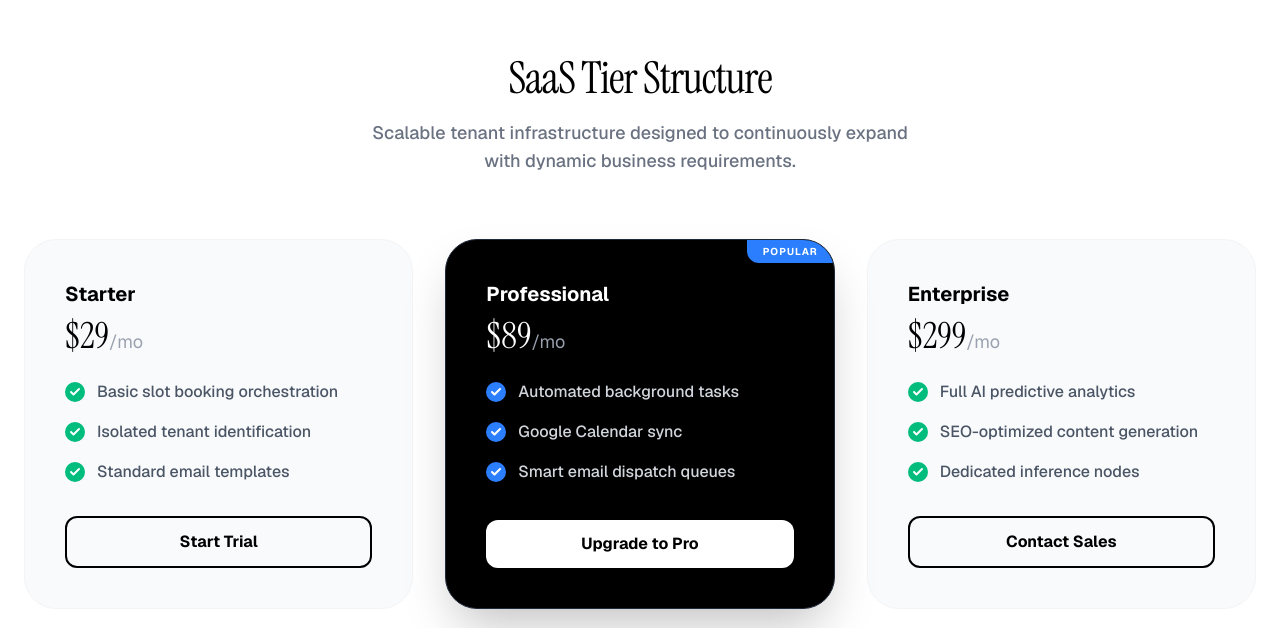
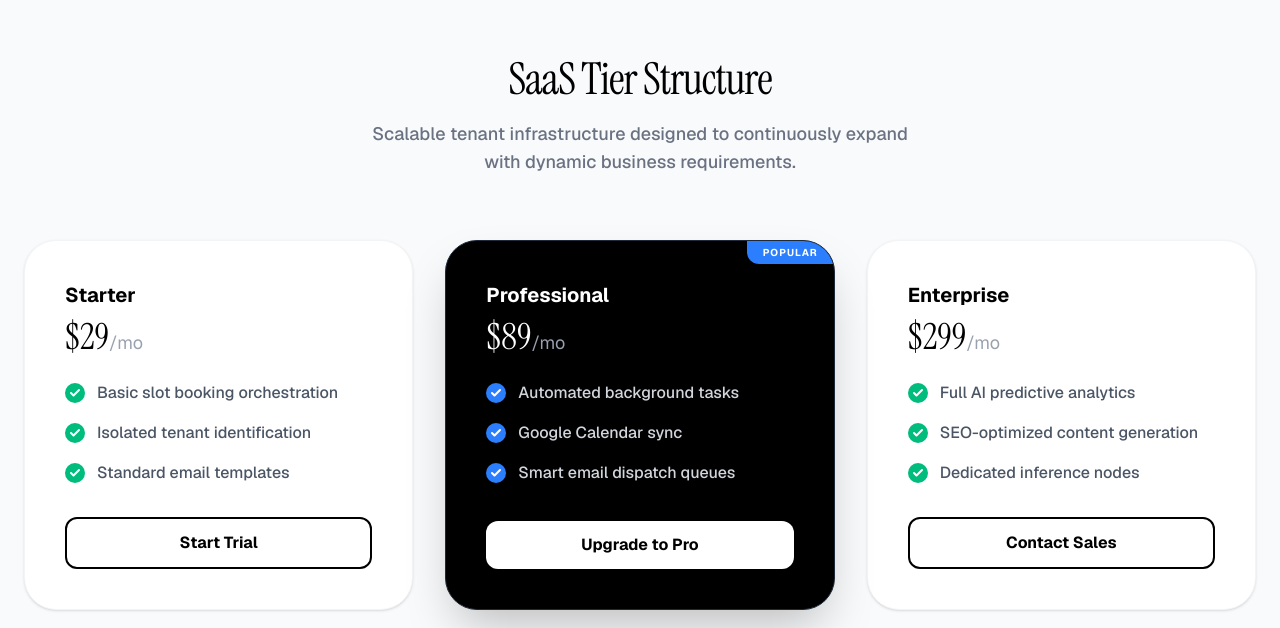
Before and after one commit to FlexSlotCustom0/FlexSlotCustom, a Next.js app in the folder frontend/: page / in a window 1280 px wide. Shown: the part 2532-3160 px from the top of the page. Built offline with nearby package versions, Linux system fonts and the light colour scheme.

Commit message:
Update page.tsx

```diff
--- a/frontend/src/app/page.tsx
+++ b/frontend/src/app/page.tsx
@@ -258,14 +258,14 @@ export default function NotionCalendarClone() {
 
 
       {/* 5. Pricing Plans */}
-      <section id="pricing" className="py-24 bg-white">
+      <section id="pricing" className="py-24 bg-gray-50 border-t border-gray-100">
         <div className="max-w-7xl mx-auto px-6">
           <div className="text-center mb-16">
             <h2 className="text-[44px] leading-[1.1] font-serif tracking-tight mb-4">SaaS Tier Structure</h2>
             <p className="text-gray-500 font-medium text-lg max-w-xl mx-auto">Scalable tenant infrastructure designed to continuously expand with dynamic business requirements.</p>
           </div>
           <div className="grid md:grid-cols-3 gap-8">
-            <div className="bg-gray-50 rounded-[32px] p-10 border border-gray-100 flex flex-col hover:-translate-y-1 transition-transform duration-300">
+            <div className="bg-white rounded-[32px] p-10 border border-gray-100 flex flex-col hover:-translate-y-1 transition-transform duration-300 shadow-sm">
               <h3 className="font-bold text-xl mb-2">Starter</h3>
               <div className="text-4xl font-serif mb-6">$29<span className="text-lg text-gray-400 font-sans">/mo</span></div>
               <ul className="space-y-4 mb-8 flex-1">
@@ -288,7 +288,7 @@ export default function NotionCalendarClone() {
               <button className="w-full py-3 rounded-xl bg-white text-black font-bold hover:bg-gray-200 transition-colors">Upgrade to Pro</button>
             </div>
 
-            <div className="bg-gray-50 rounded-[32px] p-10 border border-gray-100 flex flex-col hover:-translate-y-1 transition-transform duration-300">
+            <div className="bg-white rounded-[32px] p-10 border border-gray-100 flex flex-col hover:-translate-y-1 transition-transform duration-300 shadow-sm">
               <h3 className="font-bold text-xl mb-2">Enterprise</h3>
               <div className="text-4xl font-serif mb-6">$299<span className="text-lg text-gray-400 font-sans">/mo</span></div>
               <ul className="space-y-4 mb-8 flex-1">
```
